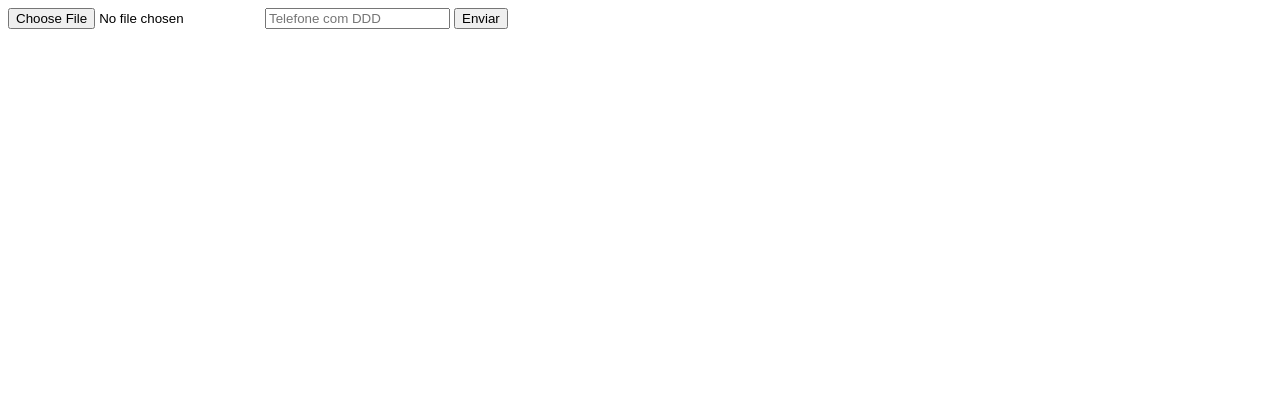
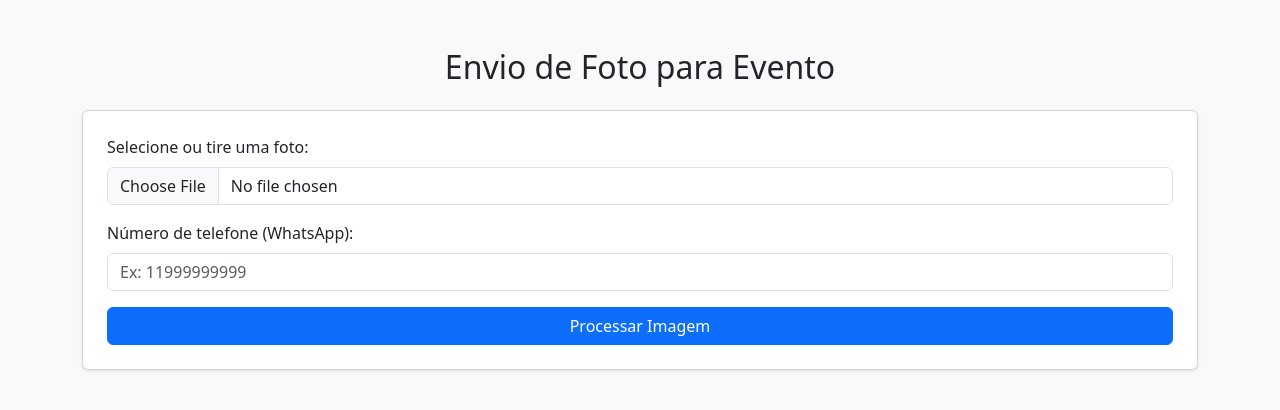
Before and after one commit to wellarj/foto-evento, a website: page public/index.html in a window 1280 px wide. Drawn offline with nearby package versions, Linux system fonts and the light colour scheme.

Commit message:
Ajuste no layout HTML

```diff
--- a/public/index.html
+++ b/public/index.html
@@ -2,22 +2,38 @@
 <html lang="pt-br">
 <head>
   <meta charset="UTF-8" />
+  <meta name="viewport" content="width=device-width, initial-scale=1.0">
   <title>Foto Evento</title>
+  <link href="https://cdn.jsdelivr.net/npm/bootstrap@5.3.3/dist/css/bootstrap.min.css" rel="stylesheet">
 </head>
-<body>
-  <form id="uploadForm">
-    <input type="file" name="image" accept="image/*" required />
-    <input type="text" name="phone" placeholder="Telefone com DDD" required />
-    <button type="submit">Enviar</button>
-  </form>
+<body class="bg-light">
 
-  <div id="preview" style="margin-top: 20px; display:none;">
-    <h3>Imagem Processada:</h3>
-    <img id="resultImage" src="" alt="Imagem final" style="max-width: 300px;" />
-    <br><br>
-    <a id="whatsLink" href="#" target="_blank">
-      <button>Enviar no WhatsApp</button>
-    </a>
+  <div class="container mt-5">
+    <h2 class="text-center mb-4">Envio de Foto para Evento</h2>
+
+    <form id="uploadForm" class="card p-4 shadow-sm">
+      <div class="mb-3">
+        <label for="image" class="form-label">Selecione ou tire uma foto:</label>
+        <input type="file" class="form-control" id="image" name="image" accept="image/*" required />
+      </div>
+
+      <div class="mb-3">
+        <label for="phone" class="form-label">Número de telefone (WhatsApp):</label>
+        <input type="text" class="form-control" id="phone" name="phone" placeholder="Ex: 11999999999" required />
+      </div>
+
+      <button type="submit" class="btn btn-primary w-100">Processar Imagem</button>
+    </form>
+
+    <div id="preview" class="card mt-4 p-4 shadow-sm text-center d-none">
+      <h5 class="mb-3">Imagem Processada:</h5>
+      <img id="resultImage" src="" alt="Imagem final" class="img-fluid rounded" style="max-height: 500px;" />
+      <div class="mt-3">
+        <a id="whatsLink" href="#" target="_blank" class="btn btn-success">
+          Enviar no WhatsApp
+        </a>
+      </div>
+    </div>
   </div>
 
   <script>
@@ -34,7 +50,7 @@
       const result = await response.json();
 
       if (result?.url) {
-        document.getElementById('preview').style.display = 'block';
+        document.getElementById('preview').classList.remove('d-none');
         document.getElementById('resultImage').src = result.url;
 
         const message = encodeURIComponent('Sua imagem está pronta!');
```
